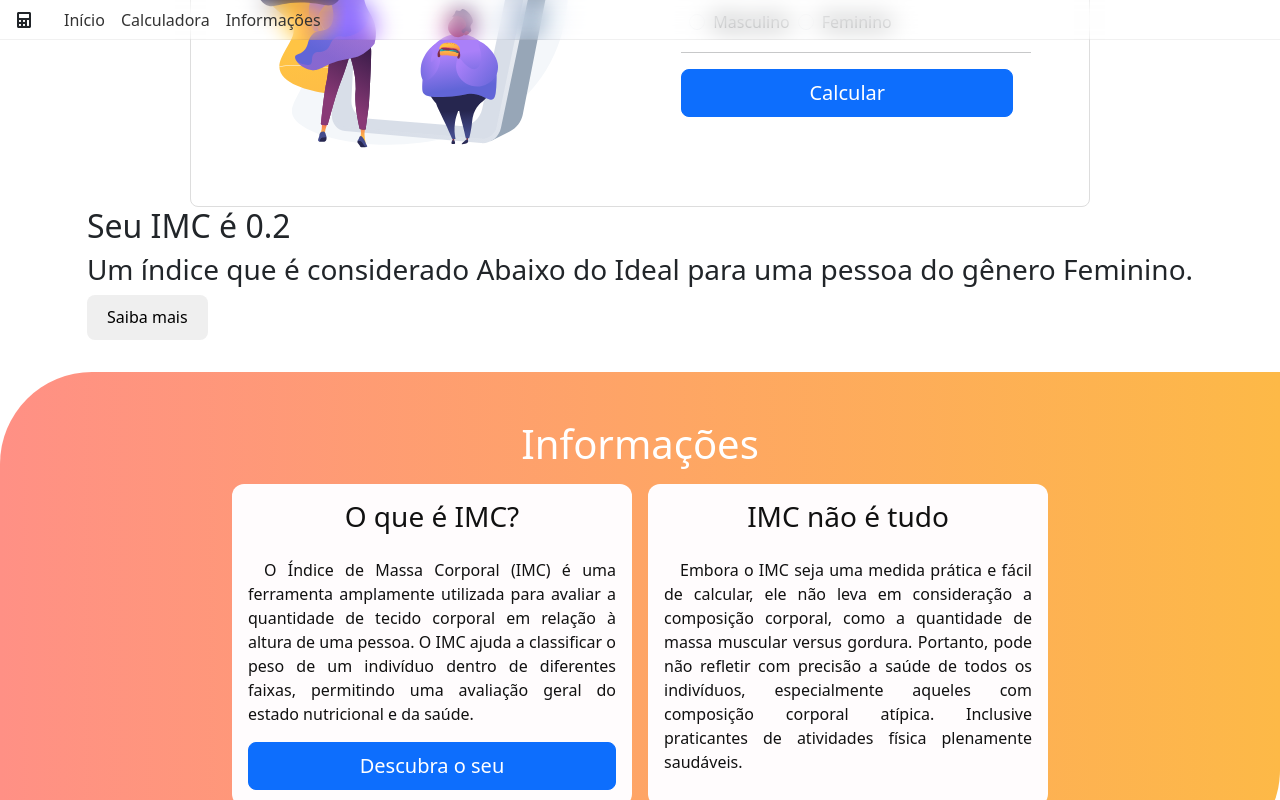
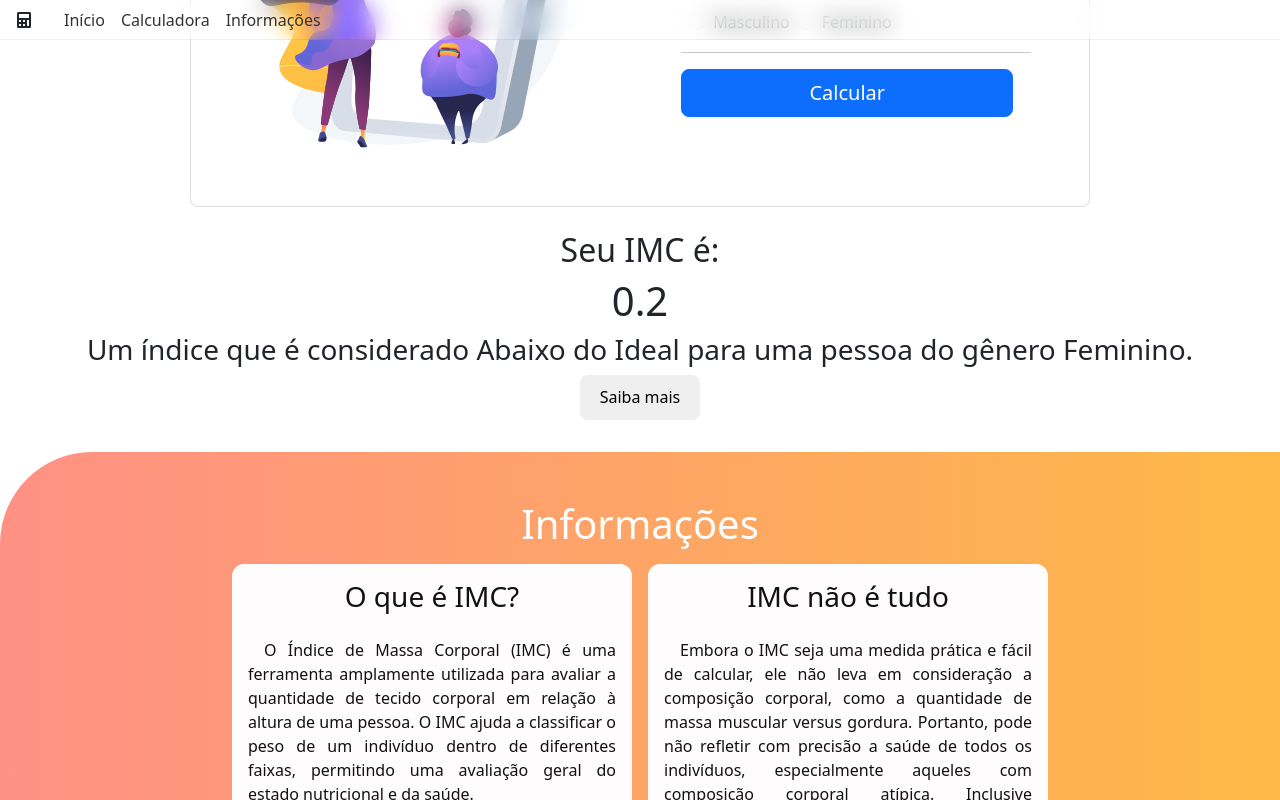
Before and after one commit to DiRezze/calculadora_imc, a React (Vite) app: page / in a window 1280 px wide. Both pictures are taken after typing "5", "5" into the empty fields and a click on the button "Calcular". Shown: the part 496-1296 px from the top of the page. Built offline with nearby package versions, Linux system fonts and the light colour scheme.

Commit message:
fix: center results

```diff
--- a/src/App.css
+++ b/src/App.css
@@ -67,6 +67,9 @@
 }
 .home-question:hover{
   transform: scale(1.01);
+}
+.align-center{
+  align-items: center;
 }
 
 /*Calculator & Results*/
--- a/src/components/results.tsx
+++ b/src/components/results.tsx
@@ -1,4 +1,5 @@
 import { classifyBMI } from "../script/classifyBMI";
+import { scrollTo } from "../script/scrollTo";
 
 interface ResultsProps {
     bmi: number;
@@ -12,12 +13,13 @@ const Results: React.FC<ResultsProps>  = ({ bmi, gender }) => {
 
     if (bmi){
         return(
-            <div className="results" id='results'>
-                <div>
-                    <h2>Seu IMC é {bmi}</h2>
+            <div className="d-flex flex-column align-center justify-content-center results mt-4" id='results'>
+                <div className="d-flex flex-column align-center justify-content-center">
+                    <h2>Seu IMC é:</h2>
+                    <h1>{bmi}</h1>
                     <h3>Um índice que é considerado <span>{classification}</span> para uma pessoa do gênero {gender}. </h3>
                 </div>
-                <button>Saiba mais</button>
+                <button onClick={() => scrollTo('info')}>Saiba mais</button>
             </div>
         );
     }
```
